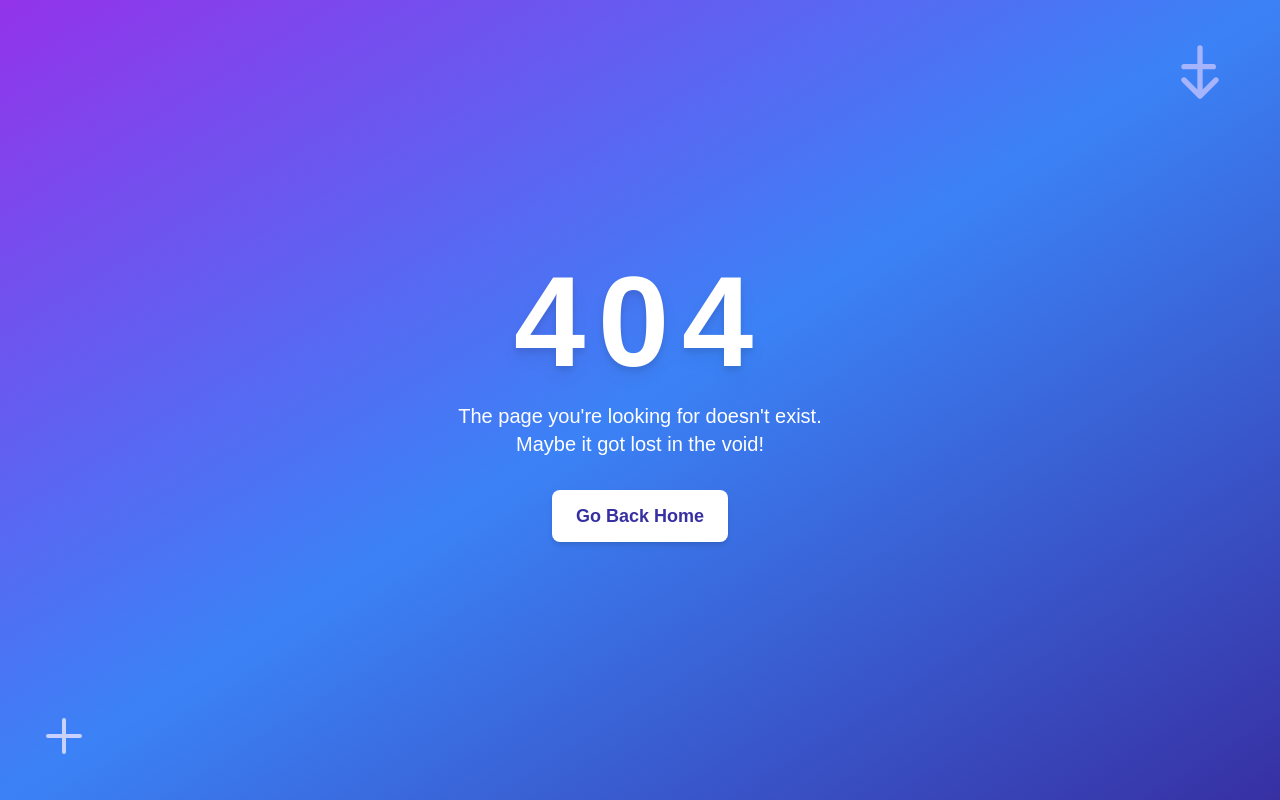
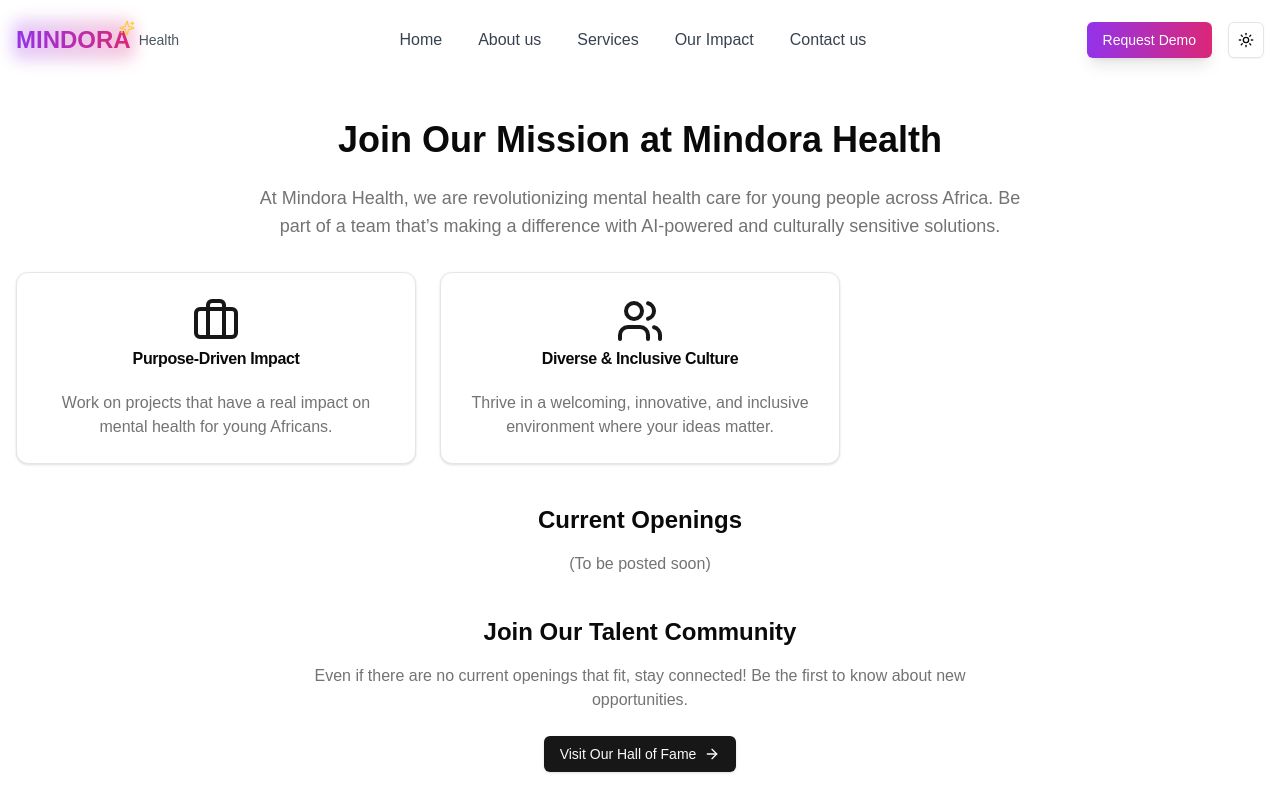
Before and after one commit to mindoraRwanda/mindora-website_v2, a Next.js app: page /career in a window 1280 px wide. Before the commit this address had no page. Shown: the top 800 px of the page. Built offline with nearby package versions, Linux system fonts and the light colour scheme.

Commit message:
Add careers page component with job openings and talent community sections

```diff
--- /dev/null
+++ b/src/app/(md)/career/page.tsx
@@ -0,0 +1,55 @@
+import { Card, CardContent, CardHeader, CardTitle } from "@/components/ui/card";
+import { Button } from "@/components/ui/button";
+import { Briefcase, ArrowRight, Users } from "lucide-react";
+import Link from "next/link";
+
+export default function Careers() {
+  return (
+    <div className="container mx-auto px-4 py-10 text-center">
+      <h1 className="text-4xl font-bold mb-6">Join Our Mission at Mindora Health</h1>
+      <p className="text-lg text-muted-foreground mb-8 max-w-3xl mx-auto">
+        At Mindora Health, we are revolutionizing mental health care for young people across Africa.
+        Be part of a team that’s making a difference with AI-powered and culturally sensitive solutions.
+      </p>
+
+      <div className="grid md:grid-cols-2 lg:grid-cols-3 gap-6">
+        <Card>
+          <CardHeader className="flex flex-col items-center">
+            <Briefcase className="w-12 h-12 text-primary" />
+            <CardTitle>Purpose-Driven Impact</CardTitle>
+          </CardHeader>
+          <CardContent className="text-muted-foreground">
+            Work on projects that have a real impact on mental health for young Africans.
+          </CardContent>
+        </Card>
+
+        <Card>
+          <CardHeader className="flex flex-col items-center">
+            <Users className="w-12 h-12 text-primary" />
+            <CardTitle>Diverse & Inclusive Culture</CardTitle>
+          </CardHeader>
+          <CardContent className="text-muted-foreground">
+            Thrive in a welcoming, innovative, and inclusive environment where your ideas matter.
+          </CardContent>
+        </Card>
+      </div>
+
+      <div className="mt-10">
+        <h2 className="text-2xl font-semibold mb-4">Current Openings</h2>
+        <p className="text-muted-foreground mb-6">(To be posted soon)</p>
+      </div>
+
+      <div className="mt-10 flex flex-col items-center">
+        <h2 className="text-2xl font-semibold mb-4">Join Our Talent Community</h2>
+        <p className="text-muted-foreground max-w-2xl mb-6">
+          Even if there are no current openings that fit, stay connected! Be the first to know about new opportunities.
+        </p>
+        <Button asChild>
+          <Link href="career/hall-of-fame" className="flex items-center gap-2">
+            Visit Our Hall of Fame <ArrowRight className="w-5 h-5" />
+          </Link>
+        </Button>
+      </div>
+    </div>
+  );
+}
```
